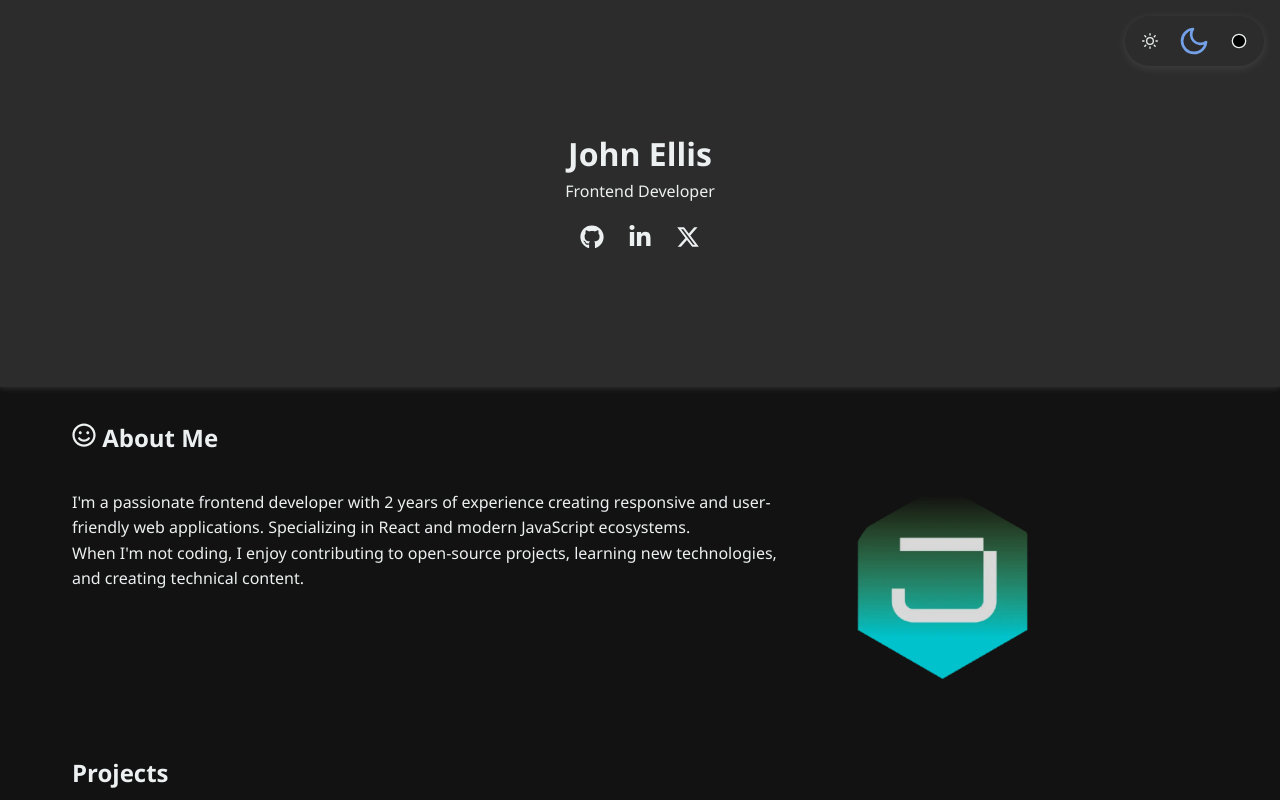
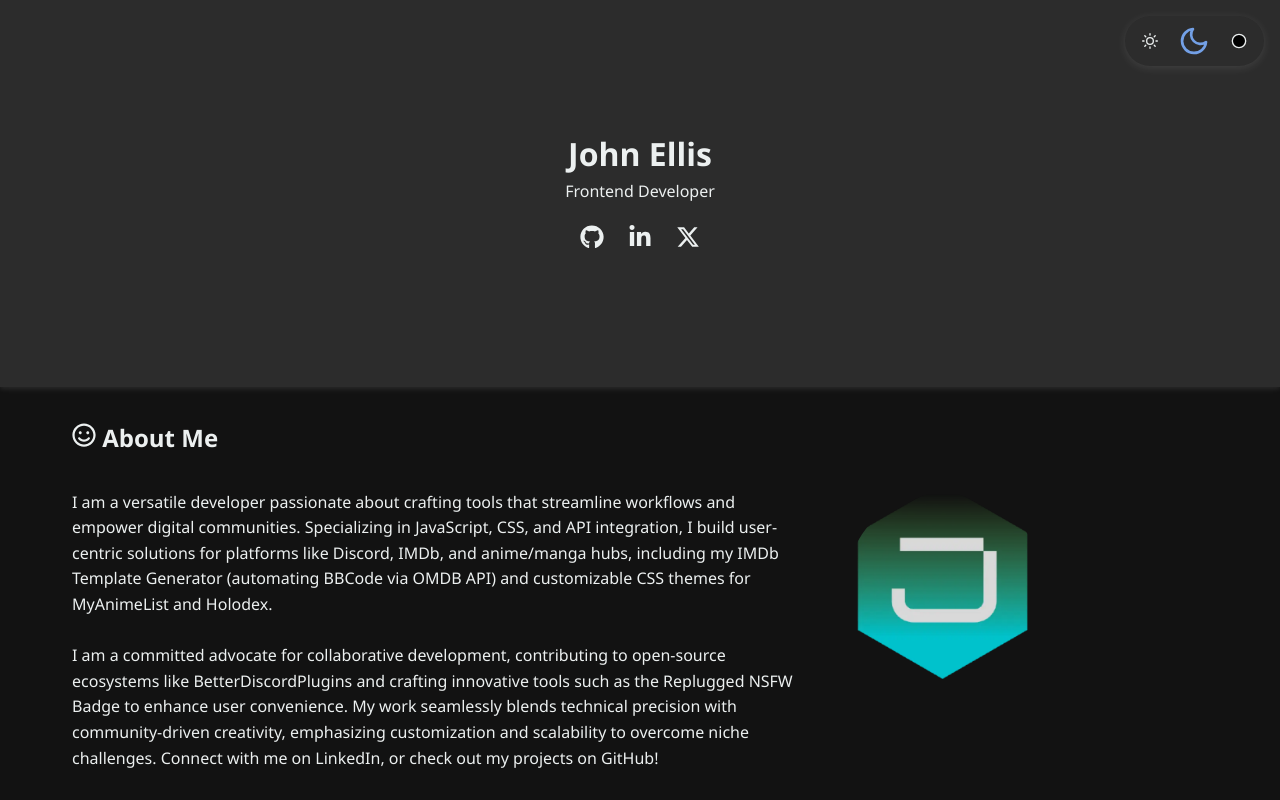
Before and after one commit to jaxellis/jaxellis.github.io, a Next.js app: page / in a window 1280 px wide. Shown: the top 800 px of the page. Built offline with nearby package versions, Linux system fonts and the light colour scheme.

Commit message:
Personalize Bio

```diff
--- a/src/components/About.tsx
+++ b/src/components/About.tsx
@@ -12,14 +12,22 @@ const About: React.FC = () => {
         <div className="about-content">
           <div className="bio">
             <p>
-              I&apos;m a passionate frontend developer with 2 years of
-              experience creating responsive and user-friendly web applications.
-              Specializing in React and modern JavaScript ecosystems.
+              I am a versatile developer passionate about crafting tools that
+              streamline workflows and empower digital communities. Specializing
+              in JavaScript, CSS, and API integration, I build user-centric
+              solutions for platforms like Discord, IMDb, and anime/manga hubs,
+              including my IMDb Template Generator (automating BBCode via OMDB
+              API) and customizable CSS themes for MyAnimeList and Holodex.
             </p>
+            <br />
             <p>
-              When I&apos;m not coding, I enjoy contributing to open-source
-              projects, learning new technologies, and creating technical
-              content.
+              I am a committed advocate for collaborative development,
+              contributing to open-source ecosystems like BetterDiscordPlugins
+              and crafting innovative tools such as the Replugged NSFW Badge to
+              enhance user convenience. My work seamlessly blends technical
+              precision with community-driven creativity, emphasizing
+              customization and scalability to overcome niche challenges.
+              Connect with me on LinkedIn, or check out my projects on GitHub!
             </p>
           </div>
           <div className="profile-image">
```
